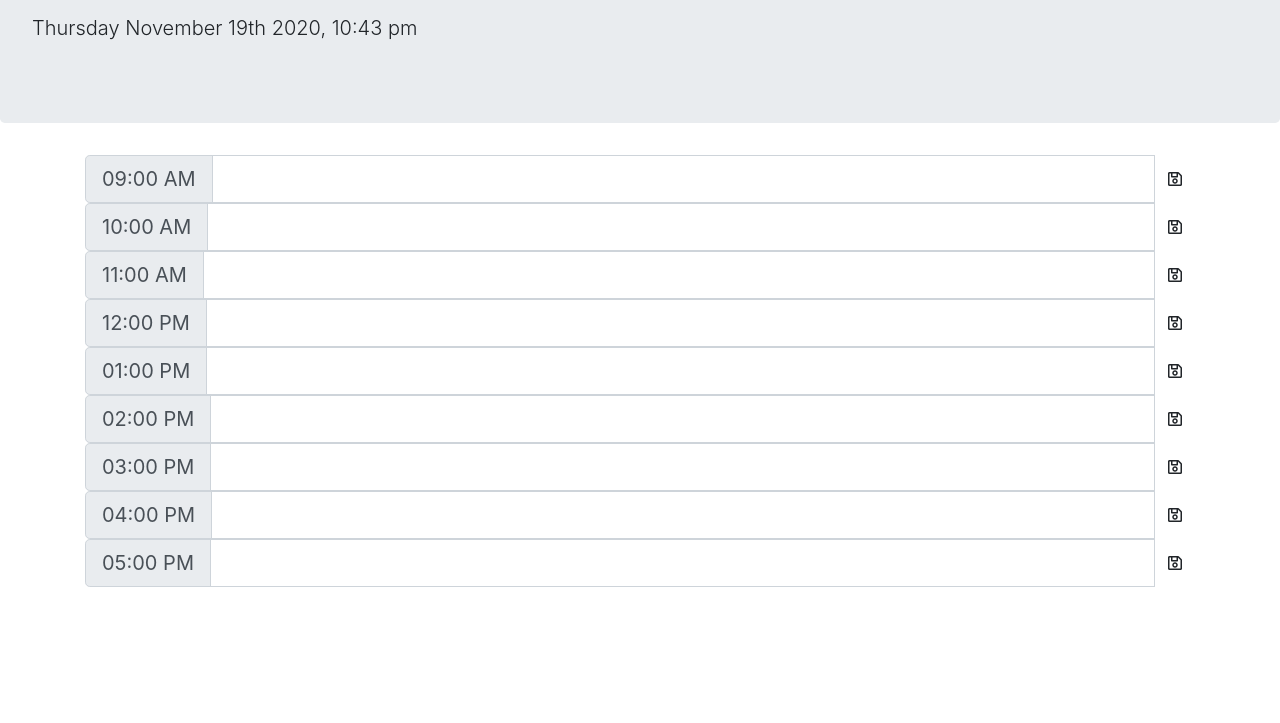
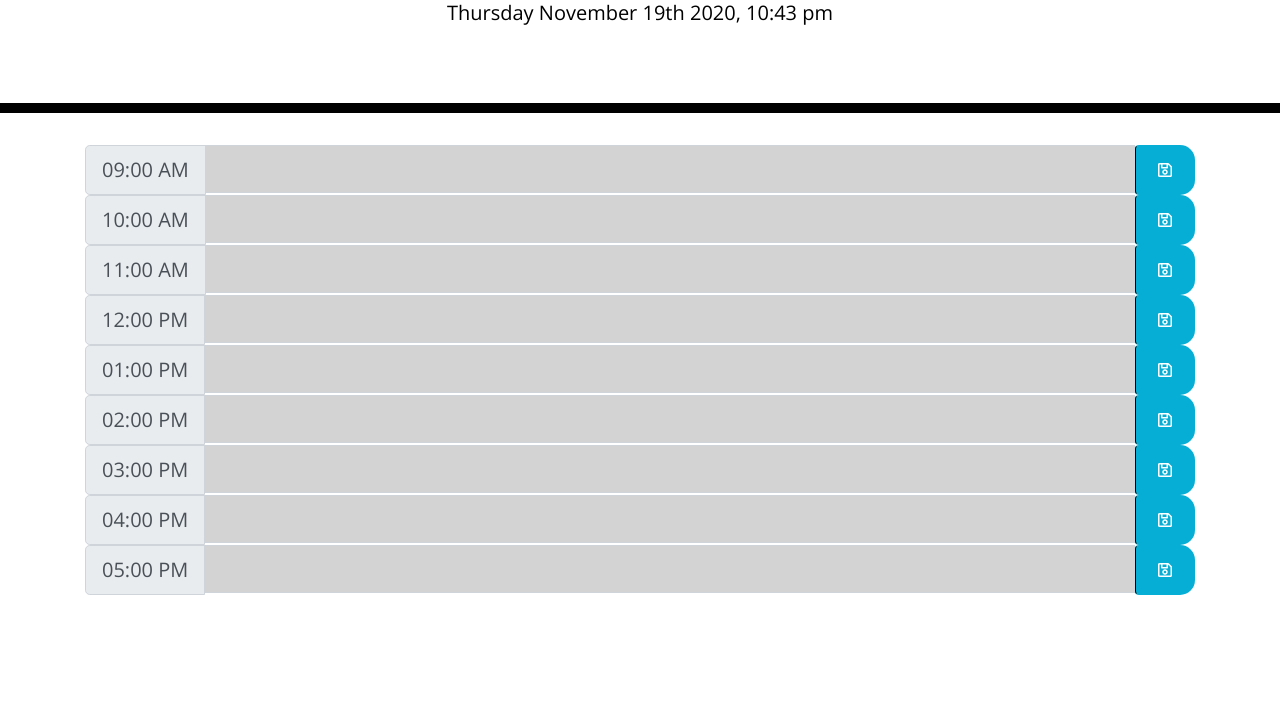
Before and after one commit to angargueta/my-scheduler, a plain HTML site: page index.html in a window 1280 px wide. Shown: the part 191-914 px from the top of the page. Before the commit the page ends 800 px from the top, so only its background shows below. Drawn offline with nearby package versions, Linux system fonts and the light colour scheme; the site is published under a folder, as on GitHub Pages, so addresses that start at the root find nothing.

Commit message:
updated html file

```diff
--- a/index.html
+++ b/index.html
@@ -18,7 +18,7 @@
       href="https://fonts.googleapis.com/css?family=Open+Sans&display=swap"
       rel="stylesheet"
     />
-    <link rel="stylesheet" href="/Develop/assets/css/style.css" />
+    <link rel="stylesheet" href="./Develop/assets/css/style.css" />
     <title>Work Day Scheduler</title>
   </head>
 
```
